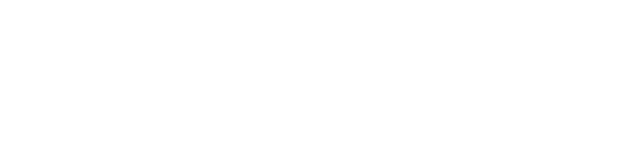
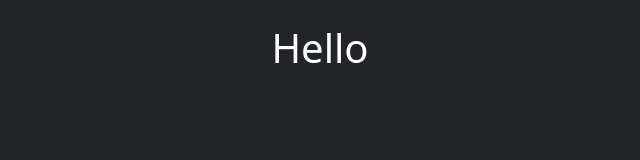
Before and after one commit to AnousoneM/afpa-loremPicsum, a website: page index.html in a window 1280 px wide. Shown: the whole page, without its empty margins (320-960 px from the left). Drawn offline with nearby package versions, Linux system fonts and the light colour scheme.

Commit message:
style css

```diff
--- a/index.html
+++ b/index.html
@@ -1,16 +1,28 @@
 <!DOCTYPE html>
 <html lang="fr">
+
 <head>
     <meta charset="UTF-8">
     <meta http-equiv="X-UA-Compatible" content="IE=edge">
     <meta name="viewport" content="width=device-width, initial-scale=1.0">
     <title>Lorem Picsum</title>
     <link rel="stylesheet" href="node_modules/bootstrap/dist/css/bootstrap.min.css">
+    <link rel="stylesheet" href="node_modules/bootstrap-icons/font/bootstrap-icons.css">
+
     <link rel="stylesheet" href="node_modules/lightbox2/dist/css/lightbox.min.css">
+    <link rel="stylesheet" href="assets/css/style.css">
 </head>
-<body>
+
+<body class="bg-dark">
+
+    <header class="row align-items-center m-0 ">
+        <div class="toto">Afpa Photo <i class="bi bi-camera-fill"></i></div>
+    </header>
+
+    <h1 class="text-center text-white">Hello</h1>
 
     <script src="node_modules/lightbox2/dist/js/lightbox-plus-jquery.min.js"></script>
     <script src="node_modules/lightbox2/dist/js/lightbox.min.js"></script>
 </body>
+
 </html>
--- a/package.json
+++ b/package.json
@@ -11,6 +11,7 @@
   "license": "ISC",
   "dependencies": {
     "bootstrap": "^5.2.3",
+    "bootstrap-icons": "^1.10.5",
     "lightbox2": "^2.11.4"
   }
 }
```
Also changed, not shown: 1 other file.
